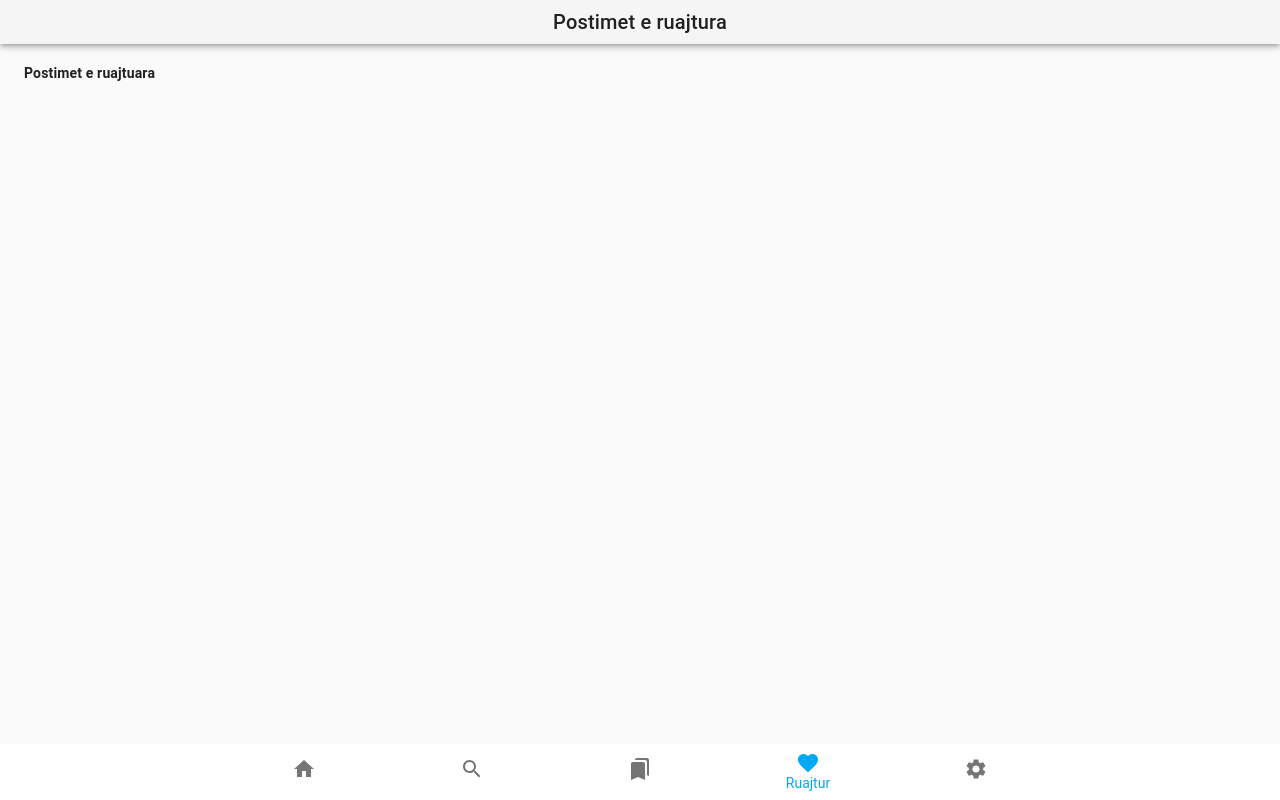
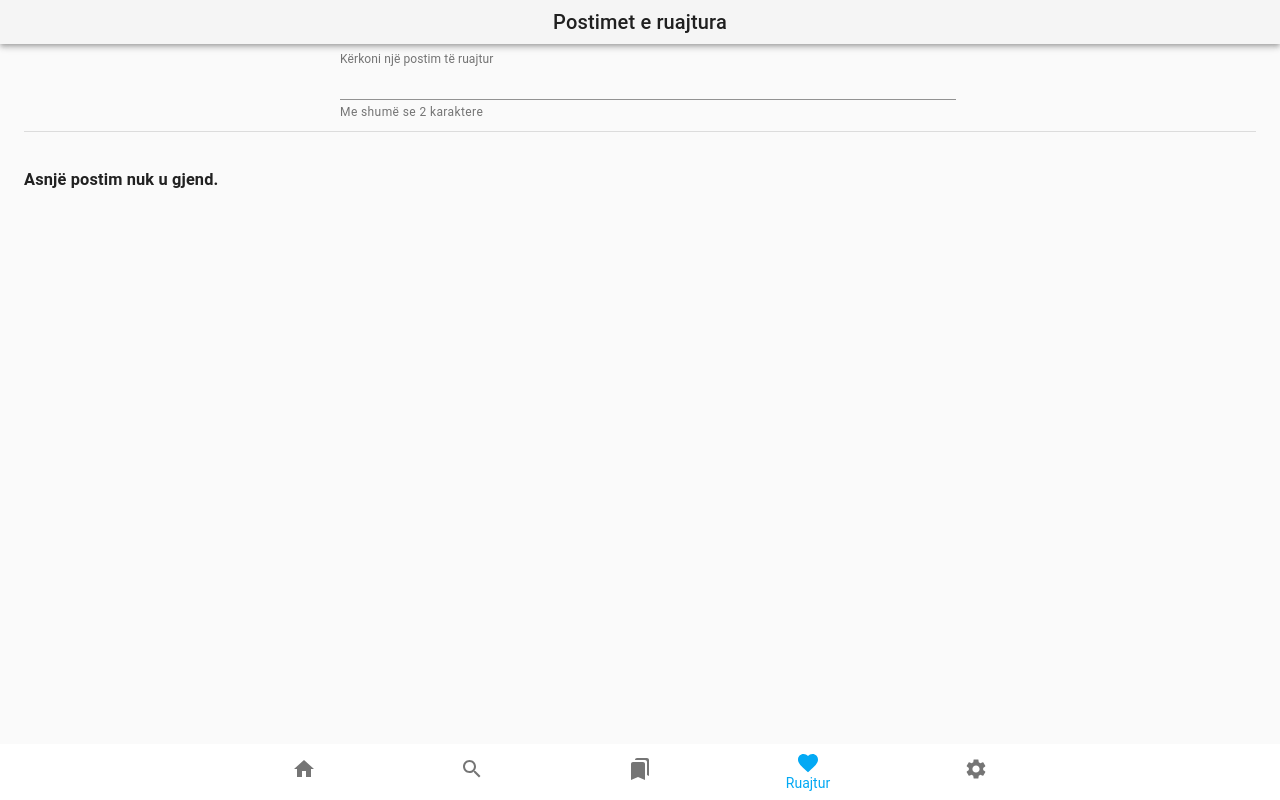
Before and after one commit to edisonneza/react-blog, a React (Create React App) app: page /saved in a window 1280 px wide. Built offline with nearby package versions, Linux system fonts and the light colour scheme.

Commit message:
Working on SavedPage

```diff
--- a/src/pages/saved-page.js
+++ b/src/pages/saved-page.js
@@ -1,16 +1,65 @@
-import React from "react";
+import React, { useEffect, useContext, useState } from "react";
 import { makeStyles } from "@material-ui/core/styles";
+import { TextField, Grid, Divider } from "@material-ui/core";
+import Posts from "../components/home/posts-component";
+import { GetValue } from "../services/storageService";
 
 const useStyles = makeStyles({
   root: {},
+  gridContainer: {
+    display: "flex",
+    alignItems: "center",
+  },
 });
 
 export default function SavedPage() {
   const classes = useStyles();
 
+  const [searchVal, setSearchVal] = useState("");
+  const [posts, setPosts] = useState();
+
+  useEffect(() => {
+    if(searchVal.length > 2){
+      const posts = GetValue("savedPost");
+      if(posts){
+        const postsFound = posts.filter(item => item.title.toLowerCase().indexOf(searchVal.toLowerCase()) > -1);
+        setPosts(postsFound);
+      }
+
+    } else {
+      setPosts(GetValue("savedPost"));
+    }
+  }, [searchVal]);
+
+  const handleChange = (ev) => {
+    setSearchVal(ev.target.value);
+  };
+
   return (
     <div className={classes.root}>
-      <h4>Postimet e ruajtuara</h4>
+      {/* <h4>Kërko</h4> */}
+      <Grid container className={classes.gridContainer}>
+        <Grid item xs={false} md={3}></Grid>
+        <Grid item xs={12} md={6}>
+          <TextField
+            id="standard-full-width"
+            label="Kërkoni një postim të ruajtur"
+            style={{ margin: 8 }}
+            value={searchVal}
+            // placeholder="Shkruani një fjalë ose një grup fjalësh"
+            helperText="Me shumë se 2 karaktere"
+            fullWidth
+            margin="normal"
+            InputLabelProps={{
+              shrink: true,
+            }}
+            onChange={handleChange}
+          />
+        </Grid>
+      </Grid>
+      <Divider />
+      <br />
+      <Grid container>{posts ? <Posts posts={posts} /> : <center><h3>Asnjë postim nuk u gjend.</h3></center>}</Grid>
     </div>
   );
 }
```
